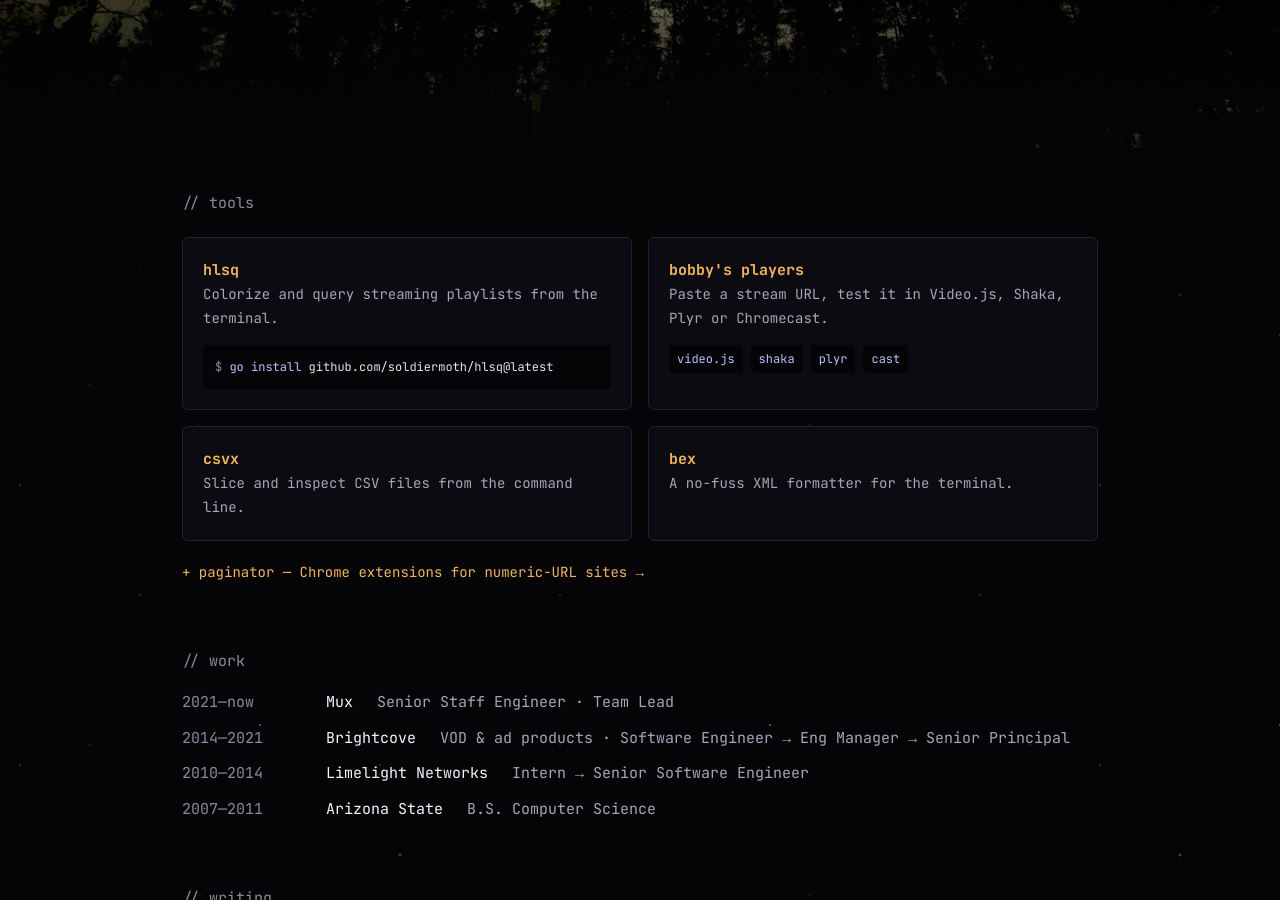
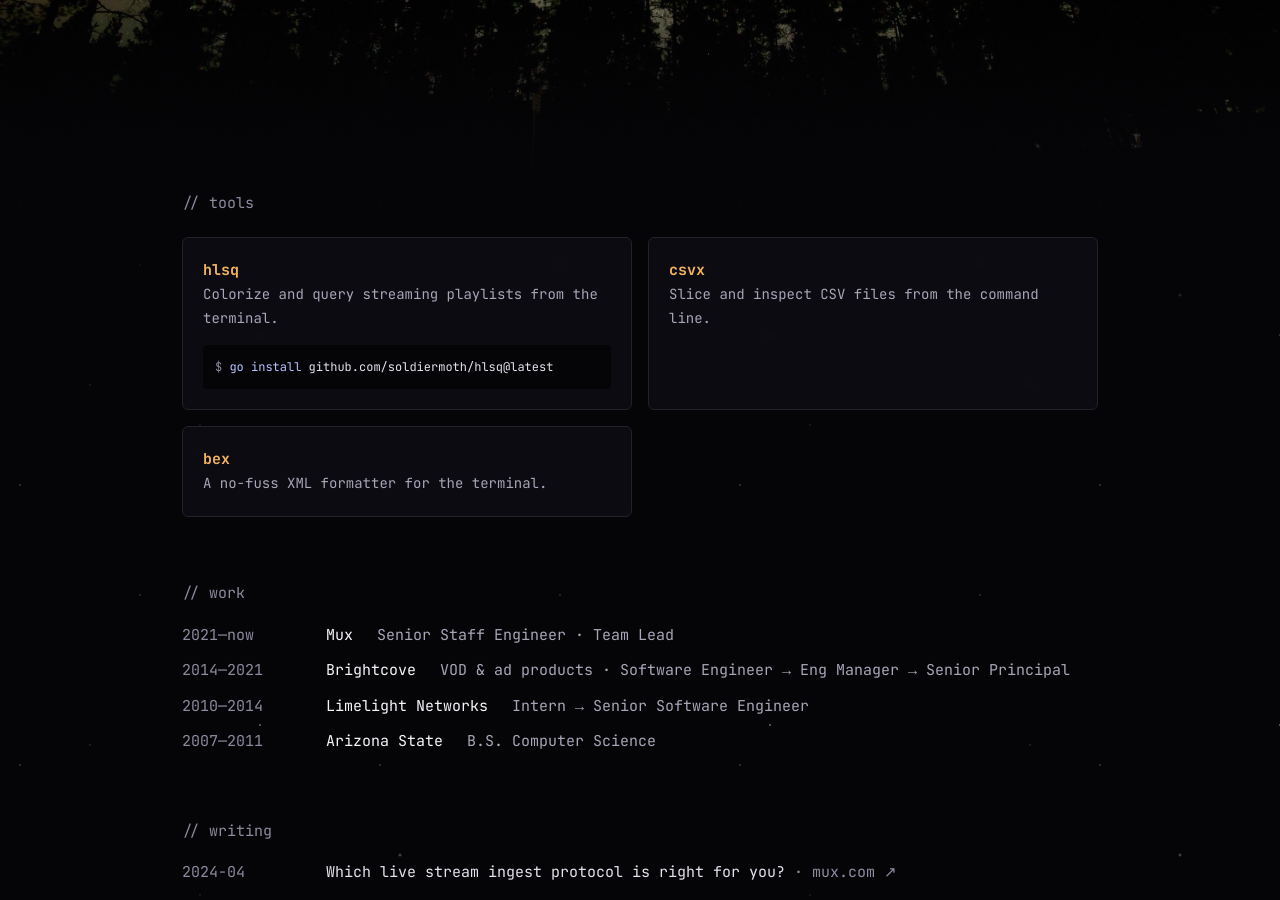
Before and after one commit to soldiermoth/soldiermoth.github.com, a Jekyll site: the page index.html, which Jekyll copies as it is, in a window 1280 px wide and 900 px high, scrolled down 585 px. Built offline with Jekyll 4.4.1, drawn with Linux system fonts in a browser that asks for light colours.

Commit message:
Remove bobby's players and paginator from tools section (#23)

```diff
--- a/index.html
+++ b/index.html
@@ -56,11 +56,6 @@ a{color:#F2B35E;text-decoration:none}a:hover{color:#FFD08A;text-decoration:under
 <div style="font-size: 14px; color: #A9A5B8">Colorize and query streaming playlists from the terminal.</div>
 <div style="margin-top: 14px; background: #050507; border-radius: 4px; padding: 12px; font-size: 12px"><span style="color: #8E8AA0">$</span> <span style="color: #B8C2FF">go install</span> github.com/soldiermoth/hlsq@latest</div>
 </a>
-<a href="https://soldiermoth.com/bobbys-players/" style="display: block; background: rgba(14,14,20,0.82); backdrop-filter: blur(2px); border: 1px solid #22222C; border-radius: 6px; padding: 20px; color: #E4E2EC">
-<div style="color: #F2B35E; font-weight: 700">bobby's players</div>
-<div style="font-size: 14px; color: #A9A5B8">Paste a stream URL, test it in Video.js, Shaka, Plyr or Chromecast.</div>
-<div style="margin-top: 14px; display: flex; gap: 8px; flex-wrap: wrap; font-size: 12px; color: #B8C2FF"><span style="background: #050507; padding: 4px 8px; border-radius: 3px">video.js</span><span style="background: #050507; padding: 4px 8px; border-radius: 3px">shaka</span><span style="background: #050507; padding: 4px 8px; border-radius: 3px">plyr</span><span style="background: #050507; padding: 4px 8px; border-radius: 3px">cast</span></div>
-</a>
 <a href="https://github.com/soldiermoth/csvx" style="display: block; background: rgba(14,14,20,0.82); backdrop-filter: blur(2px); border: 1px solid #22222C; border-radius: 6px; padding: 20px; color: #E4E2EC">
 <div style="color: #F2B35E; font-weight: 700">csvx</div>
 <div style="font-size: 14px; color: #A9A5B8">Slice and inspect CSV files from the command line.</div>
@@ -70,7 +65,6 @@ a{color:#F2B35E;text-decoration:none}a:hover{color:#FFD08A;text-decoration:under
 <div style="font-size: 14px; color: #A9A5B8">A no-fuss XML formatter for the terminal.</div>
 </a>
 </div>
-<a href="https://github.com/soldiermoth/paginator" style="font-size: 14px">+ paginator — Chrome extensions for numeric-URL sites →</a>
 </section>
 
 <section id="work" style="display: flex; flex-direction: column; gap: 16px">
```
